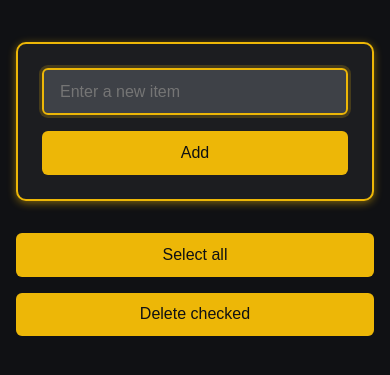
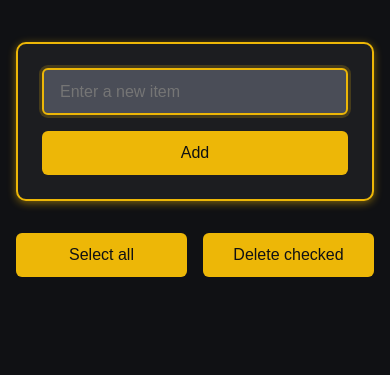
Before and after one commit to haui-btc/family_shopping_list, a website: page public/index.html in a window 390 px wide. Shown: the part 175-550 px from the top of the page. Drawn offline with Linux system fonts and the light colour scheme; no server answers.

Commit message:
Updated responsive design for controls container

```diff
--- a/public/css/style.css
+++ b/public/css/style.css
@@ -2,7 +2,7 @@
 :root {
   --background: #101114;
   --primary-color: #1c1d20;
-  --secondary-color: #686c7775;
+  --secondary-color: #4a4d57;
   --accent-color: #edb707;
   --text-color: #f9f9f9;
   --shadow: 0 2px 8px rgba(237, 183, 7, 0.493);
@@ -183,14 +183,21 @@ span {
     padding: 1rem;
   }
 
-  .input-container,
-  .controls-container {
+  .input-container {
     flex-direction: column;
   }
 
-  .input-container button,
+  .input-container button {
+    width: 100%;
+  }
+
+  /* Controls container remains in row layout even on small screens */
+  .controls-container {
+    flex-direction: row;
+  }
+
   .controls-container button {
-    width: 100%;
+    width: auto;
   }
 }
 
```
